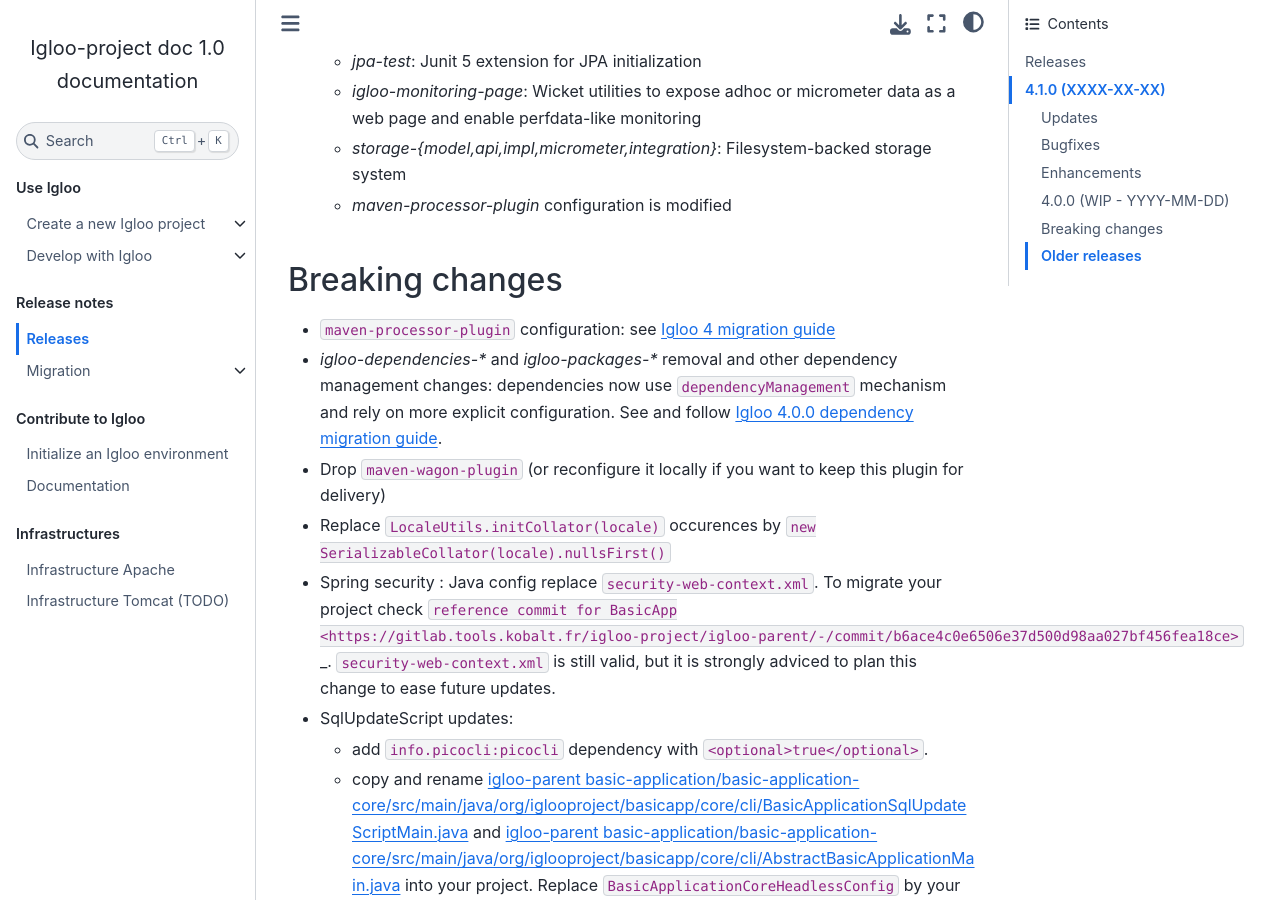
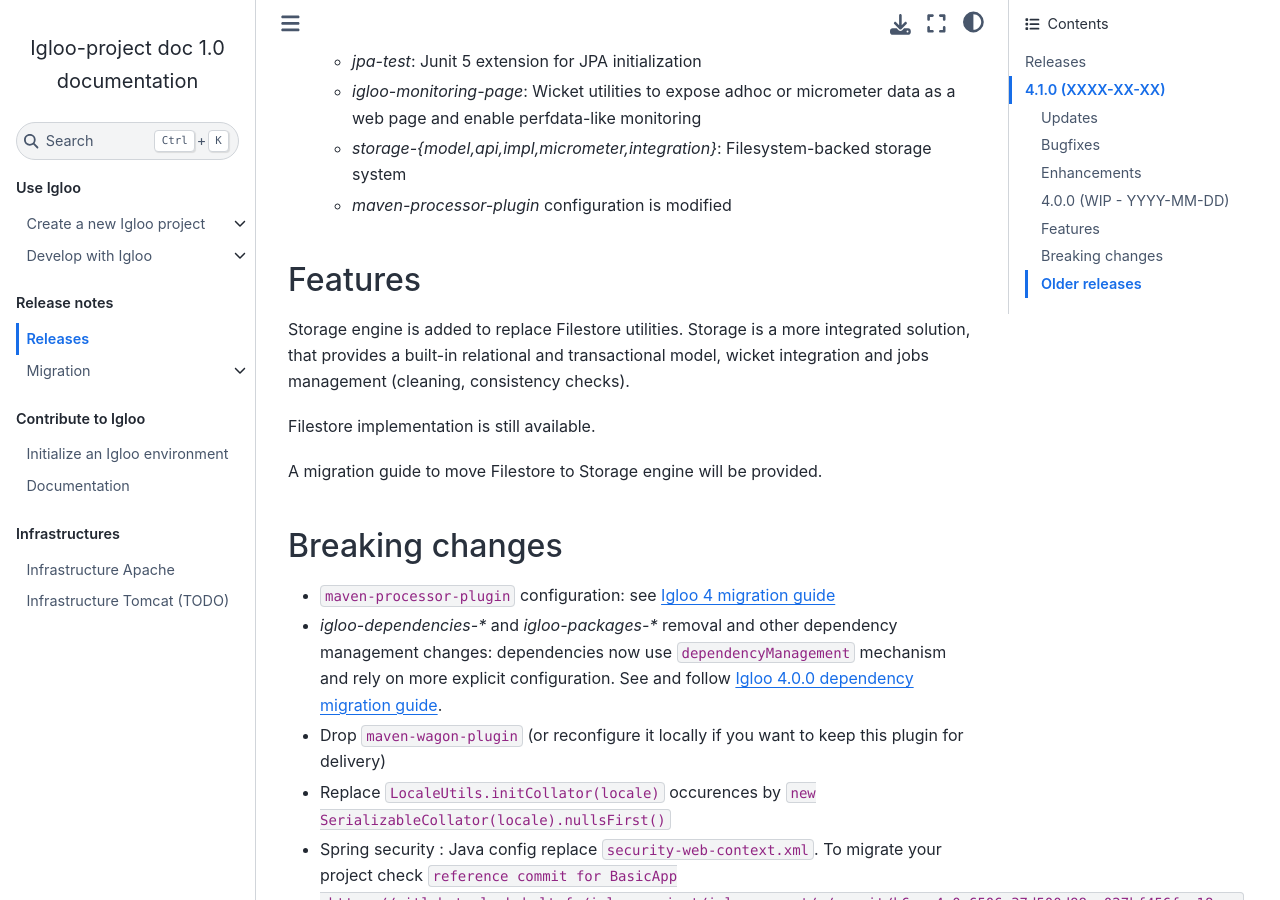
Before and after one commit to igloo-project/igloo-doc, a Sphinx documentation site: the page built from source/release-notes/releases-4.x.md, in a window 1280 px wide and 900 px high, scrolled down 1132 px. Built offline with Sphinx 7.4.7 and the Sphinx Book theme 1.1.4, drawn with Linux system fonts in a browser that asks for light colours.

Commit message:
igloo 4 release: added Storage feature

```diff
--- a/source/release-notes/releases-4.x.md
+++ b/source/release-notes/releases-4.x.md
@@ -40,6 +40,14 @@
   * *igloo-monitoring-page*: Wicket utilities to expose adhoc or micrometer data as a web page and enable perfdata-like monitoring
   * *storage-{model,api,impl,micrometer,integration}*: Filesystem-backed storage system
   * *maven-processor-plugin* configuration is modified
+
+## Features
+
+Storage engine is added to replace Filestore utilities. Storage is a more integrated solution, that provides a built-in relational and transactional model, wicket integration and jobs management (cleaning, consistency checks).
+
+Filestore implementation is still available.
+
+A migration guide to move Filestore to Storage engine will be provided.
 
 ## Breaking changes
 
```
